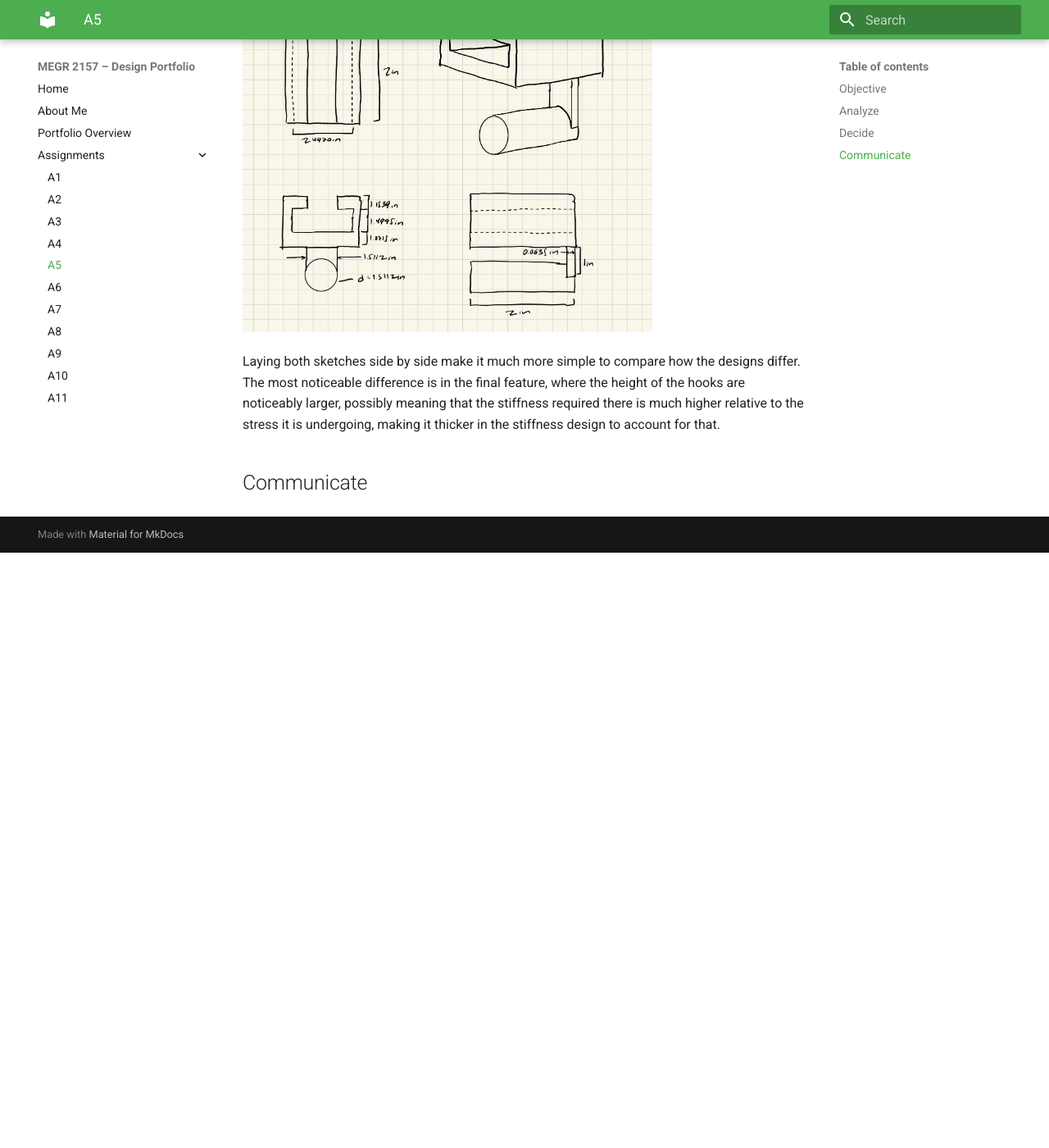
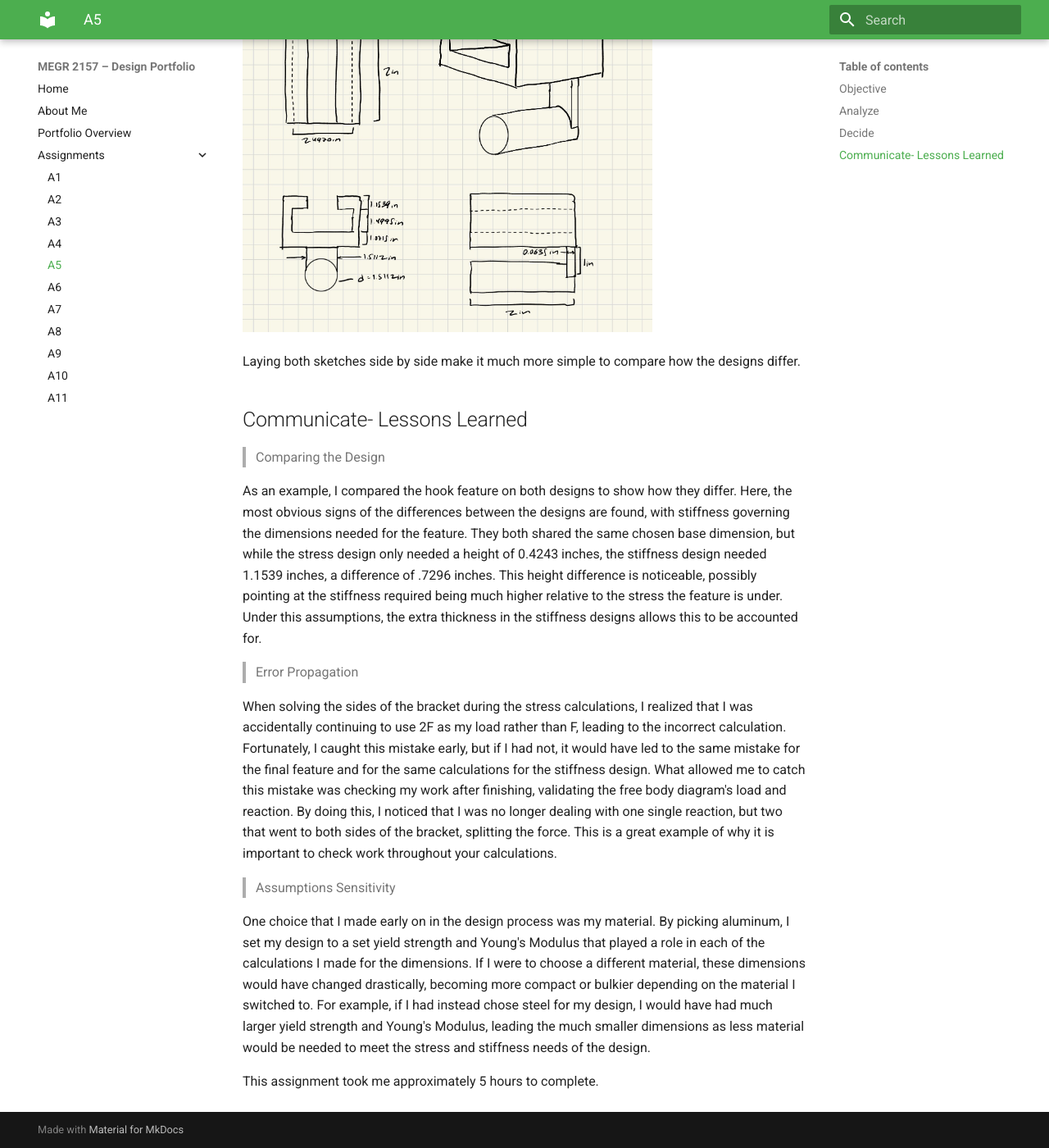
Before and after one commit to bsalvi7/megr2156-portfolio, an MkDocs documentation site: the page built from docs/assignments/A05/index.md, in a window 1280 px wide and 1400 px high, scrolled down 6832 px. Shown: the whole window at 82% size. Built offline with MkDocs 1.6.1 and Material for MkDocs 9.7.7, drawn with Linux system fonts in a browser that asks for light colours; before the commit the page ends 7506 px from its top, so only the background shows below that.

Commit message:
Enhance index.md with lessons learned and design insights
Expanded the 'Communicate' section with lessons learned, including design comparison, error propagation, and assumptions sensitivity. Added details about the impact of material choice on design dimensions.

```diff
--- a/docs/assignments/A05/index.md
+++ b/docs/assignments/A05/index.md
@@ -63,6 +63,20 @@ With both the stress and stiffness designs fully defined, I could now create Mul
 <img width="500" alt="Stress Sketch" src="Stress Sketch.jpeg" />
 <img width="500" alt="Stiffness Sketch" src="Stiff Sketch.jpeg" />
 
-Laying both sketches side by side make it much more simple to compare how the designs differ. The most noticeable difference is in the final feature, where the height of the hooks are noticeably larger, possibly meaning that the stiffness required there is much higher relative to the stress it is undergoing, making it thicker in the stiffness design to account for that.
+Laying both sketches side by side make it much more simple to compare how the designs differ.
 
-## Communicate
+## Communicate- Lessons Learned
+
+>Comparing the Design
+
+As an example, I compared the hook feature on both designs to show how they differ. Here, the most obvious signs of the differences between the designs are found, with stiffness governing the dimensions needed for the feature. They both shared the same chosen base dimension, but while the stress design only needed a height of 0.4243 inches, the stiffness design needed 1.1539 inches, a difference of .7296 inches. This height difference is noticeable, possibly pointing at the stiffness required being much higher relative to the stress the feature is under. Under this assumptions, the extra thickness in the stiffness designs allows this to be accounted for.
+
+>Error Propagation
+
+When solving the sides of the bracket during the stress calculations, I realized that I was accidentally continuing to use 2F as my load rather than F, leading to the incorrect calculation. Fortunately, I caught this mistake early, but if I had not, it would have led to the same mistake for the final feature and for the same calculations for the stiffness design. What allowed me to catch this mistake was checking my work after finishing, validating the free body diagram's load and reaction. By doing this, I noticed that I was no longer dealing with one single reaction, but two that went to both sides of the bracket, splitting the force. This is a great example of why it is important to check work throughout your calculations.
+
+>Assumptions Sensitivity
+
+One choice that I made early on in the design process was my material. By picking aluminum, I set my design to a set yield strength and Young's Modulus that played a role in each of the calculations I made for the dimensions. If I were to choose a different material, these dimensions would have changed drastically, becoming more compact or bulkier depending on the material I switched to. For example, if I had instead chose steel for my design, I would have had much larger yield strength and Young's Modulus, leading the much smaller dimensions as less material would be needed to meet the stress and stiffness needs of the design.
+
+This assignment took me approximately 5 hours to complete.
```
